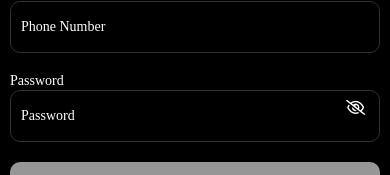
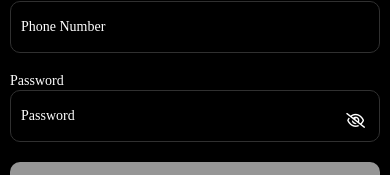
Before and after one commit to devRajeshThapa/DeraSewa, a React Native app in the folder client/: screen /EditProfile in a window 390 px wide. Shown: the part 383-558 px from the top of the page. Built offline with nearby package versions, Linux system fonts and the light colour scheme; no server answers.

Commit message:
Done some optimization

```diff
--- a/client/Stacks/Update/EditProfile.js
+++ b/client/Stacks/Update/EditProfile.js
@@ -123,15 +123,15 @@ const EditProfile = ({ navigation }) => {
                     <Text style={styles.title}>Phone Number</Text>
                     <TextInput style={styles.input} placeholder="Phone Number" placeholderTextColor="white" value={`${phoneNumber}`} onChangeText={(value) => { setPhoneNumber(value); setError(""); setSuccess(""); setDoneChanges(true); }} />
                 </View>
-                <View style={{ position: "relative", display: "flex", justifyContent: "center" }}>
+                <View style={{ position: "relative", display: "flex", justifyContent: "center"}}>
                     <Text style={styles.title}>Password</Text>
                     {
                         passHidden ?
-                            <TouchableOpacity onPress={() => { setPassHidden(false) }} style={{ position: "absolute", alignSelf: "flex-end", paddingRight: 15, zIndex: 4 }} >
+                            <TouchableOpacity onPress={() => { setPassHidden(false) }} style={{ position: "absolute", alignSelf: "flex-end", paddingRight: 15, zIndex: 4, paddingTop:25 }} >
                                 <FontAwesome6 name="eye-slash" style={{ fontSize: 15, color: "white" }} />
                             </TouchableOpacity>
                             :
-                            <TouchableOpacity onPress={() => { setPassHidden(true) }} style={{ position: "absolute", alignSelf: "flex-end", paddingRight: 15, zIndex: 4 }} >
+                            <TouchableOpacity onPress={() => { setPassHidden(true) }} style={{ position: "absolute", alignSelf: "flex-end", paddingRight: 15, zIndex: 4, paddingTop:25 }} >
                                 <FontAwesome6 name="eye" style={{ fontSize: 15, color: "white" }} />
                             </TouchableOpacity>
                     }
```
Also changed, not shown: 2 other files (tests, documents, lock files or other folders).
